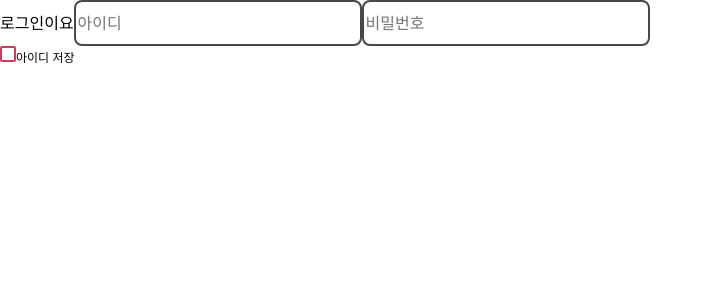
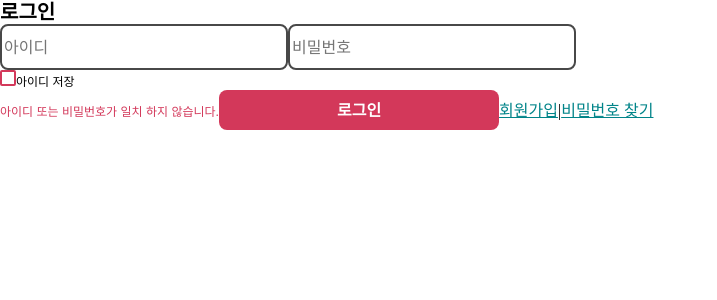
Before and after one commit to noobsoda/Team-EggplantGarage, a React (Create React App) app in the folder frontend/: page /login in a window 1280 px wide. Shown: the top 300 px of the page, without its empty margins (0-717 px from the left). Built offline with nearby package versions, Linux system fonts and the light colour scheme.

Commit message:
[Feat] 로그인 text출력

```diff
--- /dev/null
+++ b/frontend/src/Atoms/A/Link.jsx
@@ -0,0 +1,11 @@
+import React from "react";
+import { Link } from "react-router-dom";
+import styled from "styled-components";
+
+const StyledLink = styled(Link)`
+  color: ${({ theme }) => theme.color.green};
+`;
+
+export default function BigButtonColor({ link, value }) {
+  return <StyledLink to={link}>{value}</StyledLink>;
+}
--- /dev/null
+++ b/frontend/src/Atoms/Text/RedSpan.jsx
@@ -0,0 +1,10 @@
+import React from "react";
+import styled from "styled-components";
+
+const StyledSpan = styled.span`
+  color: ${({ theme }) => theme.color.red};
+`;
+
+export default function BigButtonColor({ text }) {
+  return <StyledSpan className="body2-regular">{text}</StyledSpan>;
+}
--- a/frontend/src/Molecules/IdSave.jsx
+++ b/frontend/src/Molecules/IdSave.jsx
@@ -17,7 +17,7 @@ export default function IdSave() {
       <CheckBox boxId="id-save" type="checkbox" />
 
       <StyledLabel htmlFor="id-save">
-        <span class="body2-regular">아이디 저장</span>
+        <span className="body2-regular">아이디 저장</span>
       </StyledLabel>
     </div>
   );
--- a/frontend/src/Pages/Login.jsx
+++ b/frontend/src/Pages/Login.jsx
@@ -1,14 +1,21 @@
 import React from "react";
 import InputBox from "../Atoms/Inputs/BigInputBox";
+import Button from "../Atoms/Buttons/BigButtonColor";
 import CheckBox from "../Molecules/IdSave";
+import Link from "../Atoms/A/Link";
+import RedSpan from "../Atoms/Text/RedSpan";
 
 export default function Login() {
   return (
     <div>
-      로그인이요
+      <h1 className="page-header">로그인</h1>
       <InputBox placehold="아이디" />
       <InputBox placehold="비밀번호" />
       <CheckBox></CheckBox>
+      <RedSpan text="아이디 또는 비밀번호가 일치 하지 않습니다." />
+      <Button name="로그인" />
+      <Link link="/signup" value="회원가입" />|
+      <Link link="/findpass" value="비밀번호 찾기" />
     </div>
   );
 }
```
